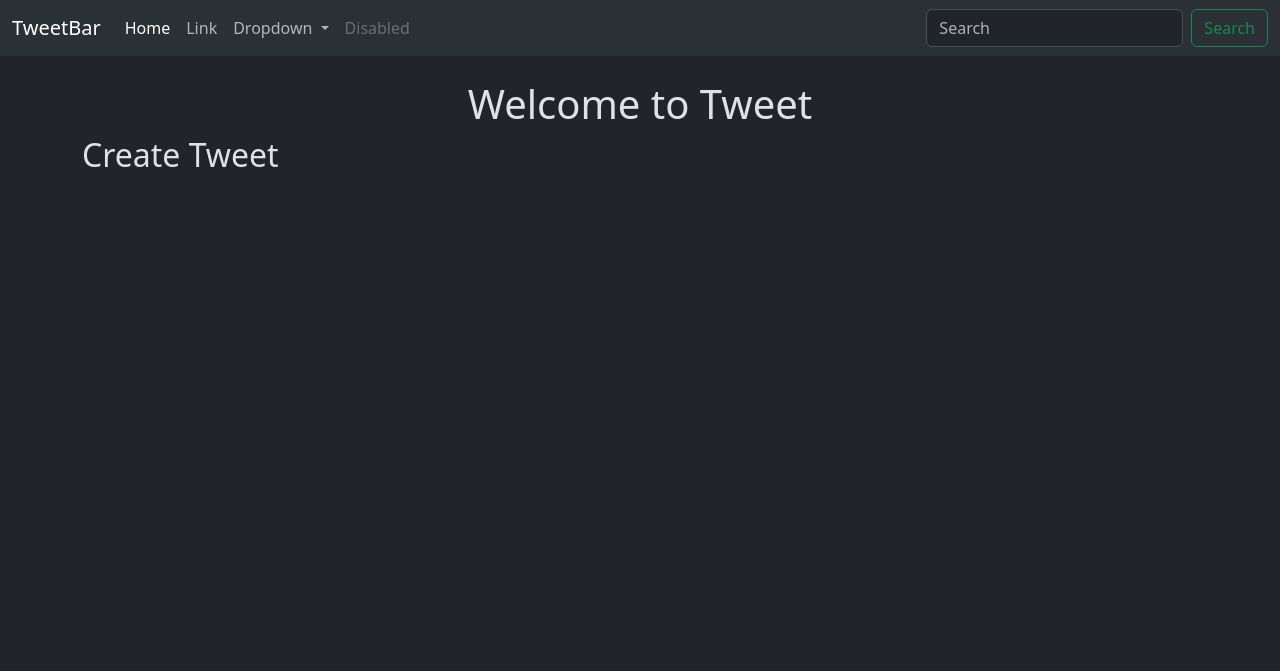
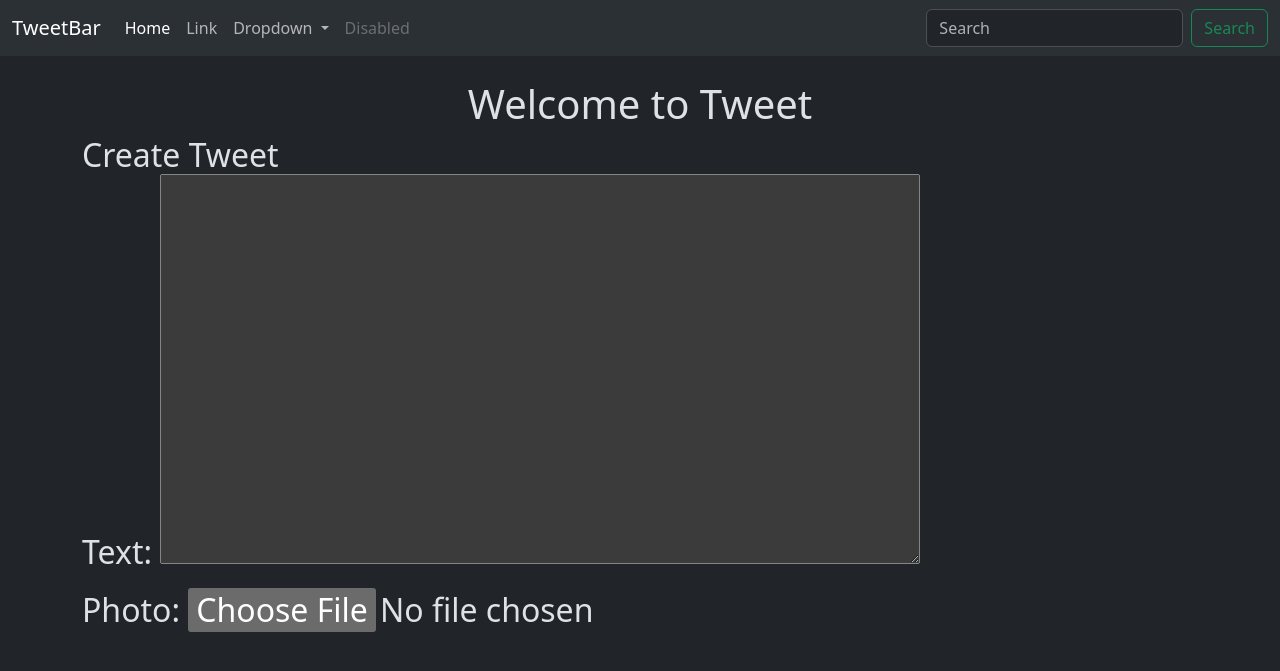
Before and after one commit to alamin40/tweet, a Django app: page /tweet/create/ in a window 1280 px wide. Shown: the top 671 px of the page. Run offline with Django 5.2, Linux system fonts and the light colour scheme.

Commit message:
showing form

```diff
--- a/Story/tweet/templates/tweet_form.html
+++ b/Story/tweet/templates/tweet_form.html
@@ -14,6 +14,8 @@ Tweet
   {% else %}
   Create Tweet
   {% endif %}
+  <form method="post" enctype="multipart/form-data" class="form">{{ form.as_p }}
+  </form>
 </h2>
 
 {% endblock %}
```
